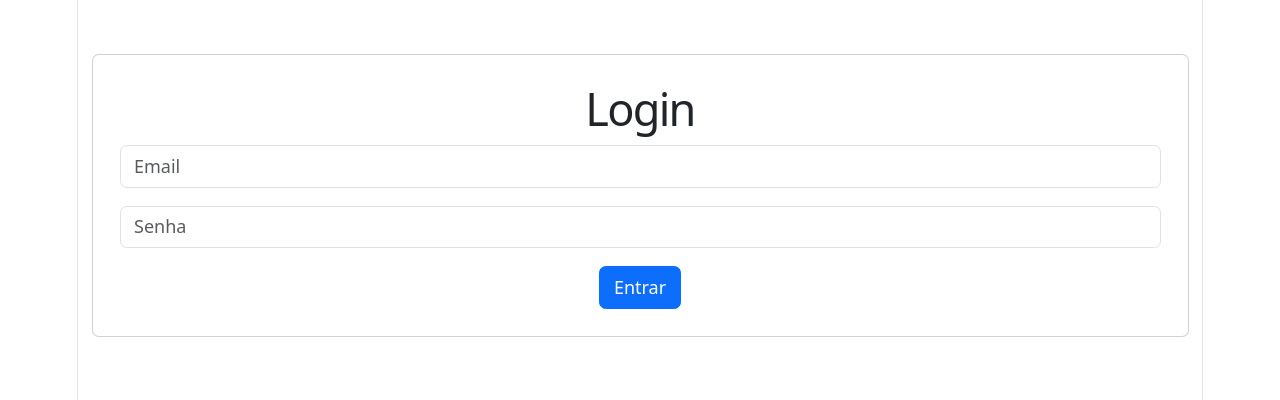
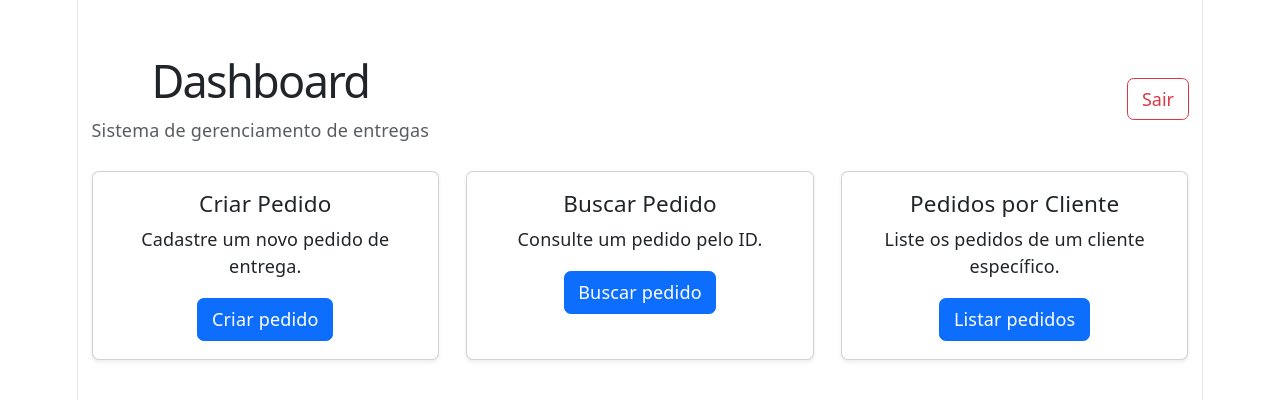
Before and after one commit to FernandoRiggi/DeliveryManagementSystem, a React app in the folder frontend/: page /dashboard in a window 1280 px wide. Shown: the top 400 px of the page. Built offline with nearby package versions, Linux system fonts and the light colour scheme; the HTML template or start-up script is replaced by a standard one.

Commit message:
feat: Criando pagina de dashboard

```diff
--- a/frontend/src/App.jsx
+++ b/frontend/src/App.jsx
@@ -1,12 +1,20 @@
-import { useState } from 'react'
-import reactLogo from './assets/react.svg'
-import viteLogo from './assets/vite.svg'
-import heroImg from './assets/hero.png'
-import './App.css'
-import Login from './pages/Login.jsx'
+import { BrowserRouter, Navigate, Route, Routes } from "react-router-dom";
+import Login from "./pages/Login.jsx";
+import Register from "./pages/Register.jsx";
+import Dashboard from "./pages/Dashboard.jsx";
+import "./App.css";
 
 function App() {
-  return <Login/>
+  return (
+      <BrowserRouter>
+        <Routes>
+          <Route path="/" element={<Navigate to="/login" />} />
+          <Route path="/login" element={<Login />} />
+          <Route path="/register" element={<Register />} />
+          <Route path="/dashboard" element={<Dashboard />} />
+        </Routes>
+      </BrowserRouter>
+  );
 }
 
-export default App
+export default App;
--- /dev/null
+++ b/frontend/src/pages/Dashboard.jsx
@@ -0,0 +1,73 @@
+import { Link, useNavigate } from "react-router-dom";
+
+function Dashboard() {
+    const navigate = useNavigate();
+
+    function handleLogout() {
+        localStorage.removeItem("token");
+        navigate("/login");
+    }
+
+    return (
+        <div className="container mt-5">
+            <div className="d-flex justify-content-between align-items-center mb-4">
+                <div>
+                    <h1>Dashboard</h1>
+                    <p className="text-muted mb-0">
+                        Sistema de gerenciamento de entregas
+                    </p>
+                </div>
+
+                <button className="btn btn-outline-danger" onClick={handleLogout}>
+                    Sair
+                </button>
+            </div>
+
+            <div className="row g-4">
+                <div className="col-md-4">
+                    <div className="card h-100 shadow-sm">
+                        <div className="card-body">
+                            <h5 className="card-title">Criar Pedido</h5>
+                            <p className="card-text">
+                                Cadastre um novo pedido de entrega.
+                            </p>
+                            <Link to="/orders/new" className="btn btn-primary">
+                                Criar pedido
+                            </Link>
+                        </div>
+                    </div>
+                </div>
+
+                <div className="col-md-4">
+                    <div className="card h-100 shadow-sm">
+                        <div className="card-body">
+                            <h5 className="card-title">Buscar Pedido</h5>
+                            <p className="card-text">
+                                Consulte um pedido pelo ID.
+                            </p>
+                            <Link to="/orders/search" className="btn btn-primary">
+                                Buscar pedido
+                            </Link>
+                        </div>
+                    </div>
+                </div>
+
+                <div className="col-md-4">
+                    <div className="card h-100 shadow-sm">
+                        <div className="card-body">
+                            <h5 className="card-title">Pedidos por Cliente</h5>
+                            <p className="card-text">
+                                Liste os pedidos de um cliente específico.
+                            </p>
+                            <Link to="/orders/customer" className="btn btn-primary">
+                                Listar pedidos
+                            </Link>
+                        </div>
+                    </div>
+                </div>
+            </div>
+        </div>
+    );
+}
+
+export default Dashboard;
--- a/frontend/src/pages/Login.jsx
+++ b/frontend/src/pages/Login.jsx
@@ -1,14 +1,18 @@
 import { useState } from "react";
+import { Link, useNavigate } from "react-router-dom";
 import api from "../services/api";
 
 function Login() {
 
     const [username, setUsername] = useState("");
     const [password, setPassword] = useState("");
+    const navigate = useNavigate();
 
     async function handleLogin(e) {
 
         e.preventDefault();
+
+        console.log("clicou");
 
         try {
 
@@ -20,26 +24,22 @@ function Login() {
                 }
             );
 
+            console.log(response.data);
+
             localStorage.setItem(
                 "token",
                 response.data.token
             );
 
-            alert("Login realizado!");
+            navigate("/dashboard");
 
         } catch(error) {
 
-            if (error.response?.status === 401) {
-                alert("Email ou senha inválidos.");
-                return;
-            }
+            console.log(error);
 
-            if (!error.response) {
-                alert("Não foi possível conectar ao backend. Verifique se ele está rodando na porta 8080.");
-                return;
-            }
+            console.log(error.response);
 
-            alert("Erro no login. Status: " + error.response.status);
+            alert("Erro no login");
 
         }
     }
@@ -78,6 +78,11 @@ function Login() {
 
                 </form>
 
+                <div className="mt-3">
+                    <span>Não tem conta? </span>
+                    <Link to="/register">Cadastrar</Link>
+                </div>
+
             </div>
 
         </div>
--- a/frontend/src/pages/Register.jsx
+++ b/frontend/src/pages/Register.jsx
@@ -1,4 +1,5 @@
 import { useState } from "react";
+import { Link, useNavigate } from "react-router-dom";
 import api from "../services/api";
 
 function Register() {
@@ -7,6 +8,7 @@ function Register() {
     const [lastname, setLastname] = useState("");
     const [email, setEmail] = useState("");
     const [password, setPassword] = useState("");
+    const navigate = useNavigate();
 
     async function handleRegister(e) {
 
@@ -27,6 +29,8 @@ function Register() {
             console.log(response.data);
 
             alert("Usuário criado!");
+
+            navigate("/login");
 
         } catch(error) {
 
@@ -85,6 +89,11 @@ function Register() {
 
                 </form>
 
+                <div className="mt-3">
+                    <span>Já tem conta? </span>
+                    <Link to="/login">Entrar</Link>
+                </div>
+
             </div>
 
         </div>
```
